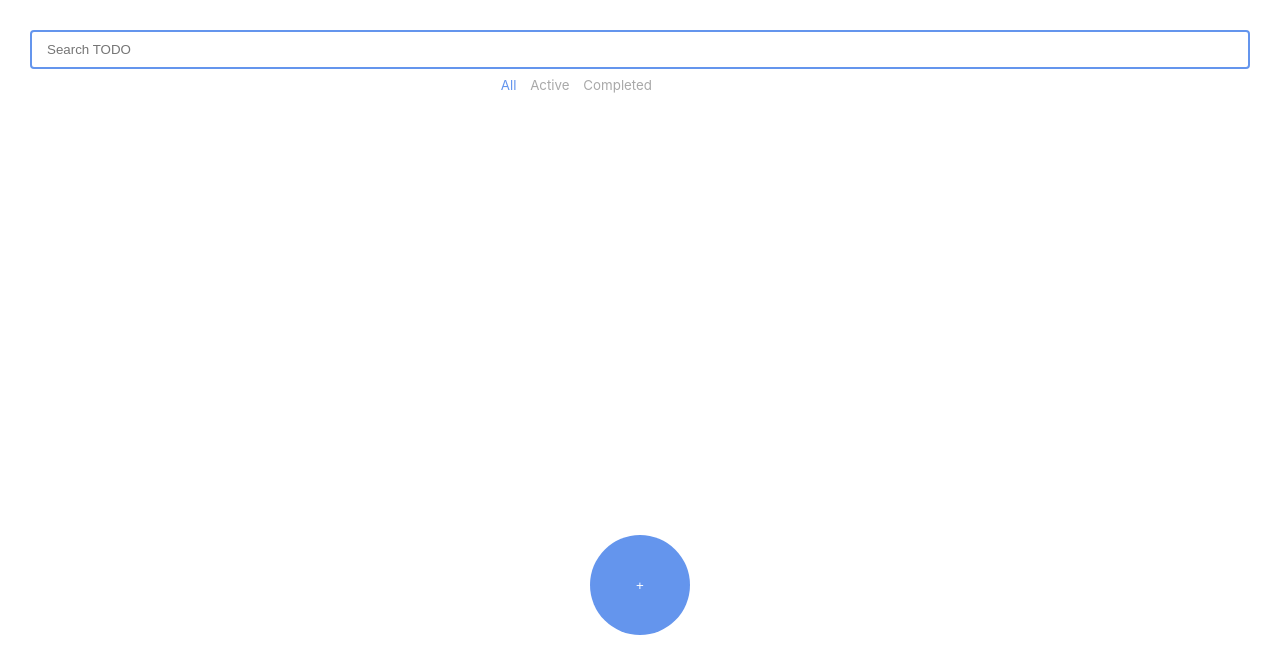
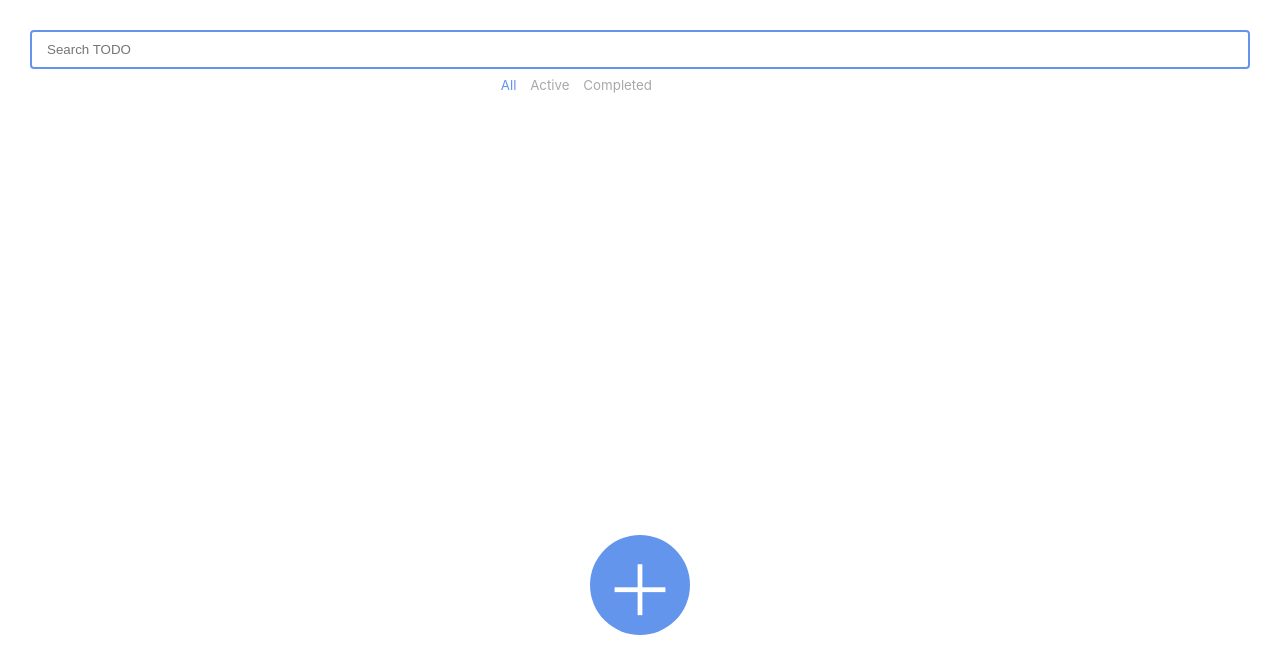
Before and after one commit to bigstomach07/bigstomach07.github.io, a plain HTML site: page index.html in a window 1280 px wide. Shown: the part 145-800 px from the top of the page. Drawn offline with Linux system fonts and the light colour scheme.

Commit message:
Update index.html

```diff
--- a/index.html
+++ b/index.html
@@ -61,8 +61,12 @@
     </div>
   </div>
 
-  <div class="footer-add">
-    <button class="button-add">+</button>
+  <div class="footer-wrap">
+    <div class="footer-add">
+      <button class="button-add">
+        <span>＋</span>
+      </button>
+    </div>
   </div>
 
   <script src="index.js"></script>
```
